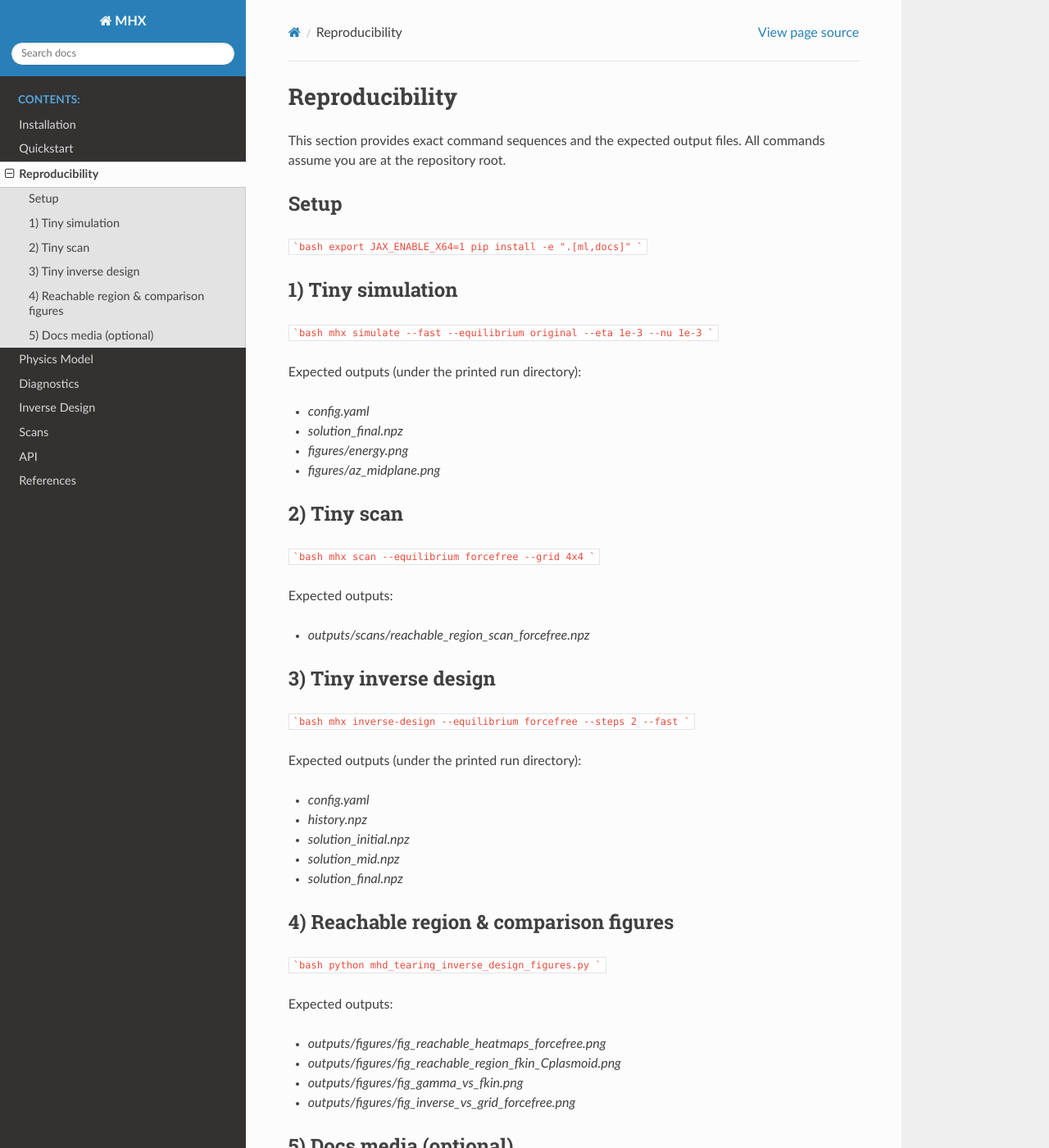
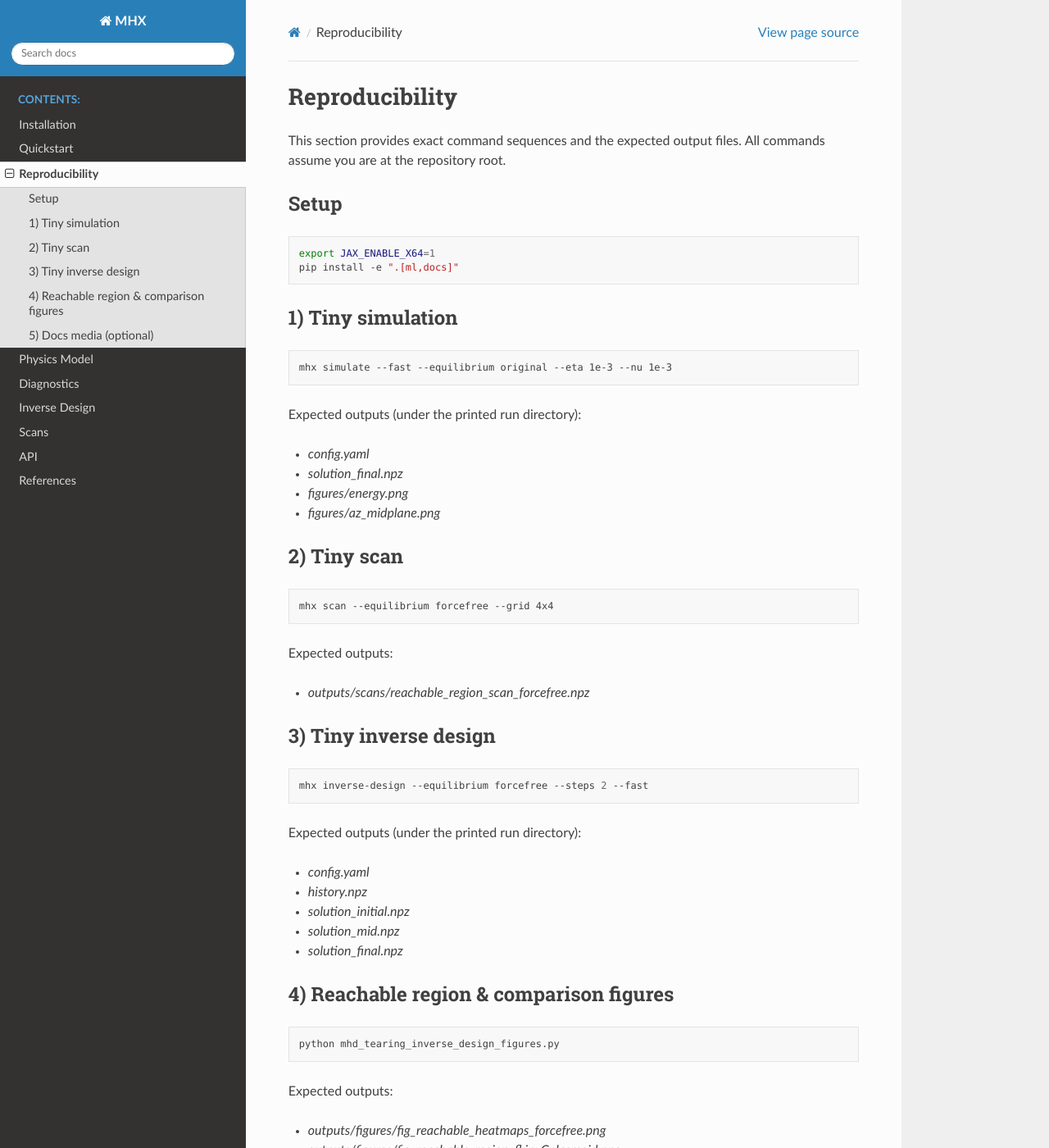
Before and after one commit to uwplasma/MHX, a Sphinx documentation site: the page built from docs/reproducibility.rst, in a window 1280 px wide and 1400 px high. Shown: the whole window at 82% size. Built offline with Sphinx 7.4.7 and the Read the Docs theme 3.1.0, drawn with Linux system fonts in a browser that asks for light colours.

Commit message:
CI/docs: ensure docs build dependencies and fix reproducibility page

````diff
--- a/docs/reproducibility.rst
+++ b/docs/reproducibility.rst
@@ -7,17 +7,17 @@ All commands assume you are at the repository root.
 Setup
 -----
 
-```bash
-export JAX_ENABLE_X64=1
-pip install -e ".[ml,docs]"
-```
+.. code-block:: bash
+
+   export JAX_ENABLE_X64=1
+   pip install -e ".[ml,docs]"
 
 1) Tiny simulation
 ------------------
 
-```bash
-mhx simulate --fast --equilibrium original --eta 1e-3 --nu 1e-3
-```
+.. code-block:: bash
+
+   mhx simulate --fast --equilibrium original --eta 1e-3 --nu 1e-3
 
 Expected outputs (under the printed run directory):
 
@@ -29,9 +29,9 @@ Expected outputs (under the printed run directory):
 2) Tiny scan
 ------------
 
-```bash
-mhx scan --equilibrium forcefree --grid 4x4
-```
+.. code-block:: bash
+
+   mhx scan --equilibrium forcefree --grid 4x4
 
 Expected outputs:
 
@@ -40,9 +40,9 @@ Expected outputs:
 3) Tiny inverse design
 ----------------------
 
-```bash
-mhx inverse-design --equilibrium forcefree --steps 2 --fast
-```
+.. code-block:: bash
+
+   mhx inverse-design --equilibrium forcefree --steps 2 --fast
 
 Expected outputs (under the printed run directory):
 
@@ -55,9 +55,9 @@ Expected outputs (under the printed run directory):
 4) Reachable region & comparison figures
 -----------------------------------------
 
-```bash
-python mhd_tearing_inverse_design_figures.py
-```
+.. code-block:: bash
+
+   python mhd_tearing_inverse_design_figures.py
 
 Expected outputs:
 
@@ -69,9 +69,9 @@ Expected outputs:
 5) Docs media (optional)
 ------------------------
 
-```bash
-python examples/make_inverse_design_media.py
-```
+.. code-block:: bash
+
+   python examples/make_inverse_design_media.py
 
 Expected outputs:
 
````
Also changed, not shown: 1 other file.
